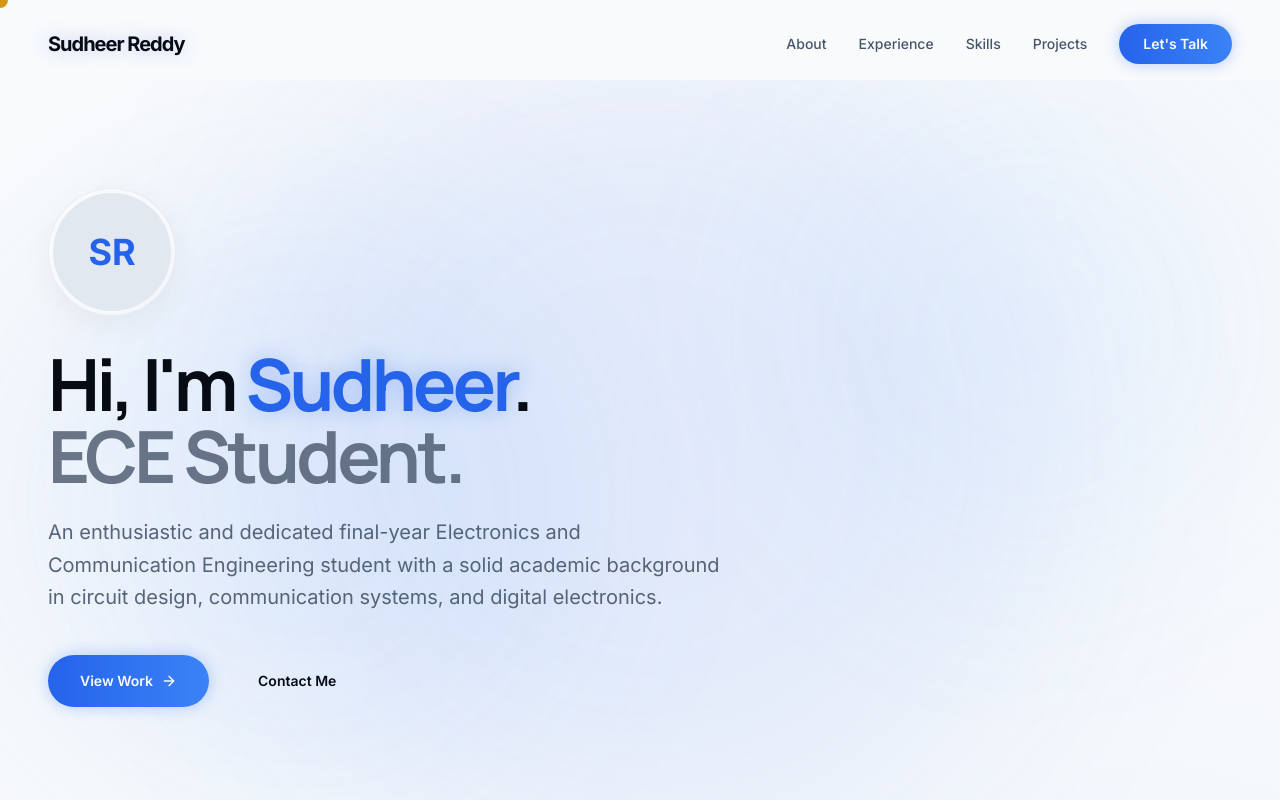
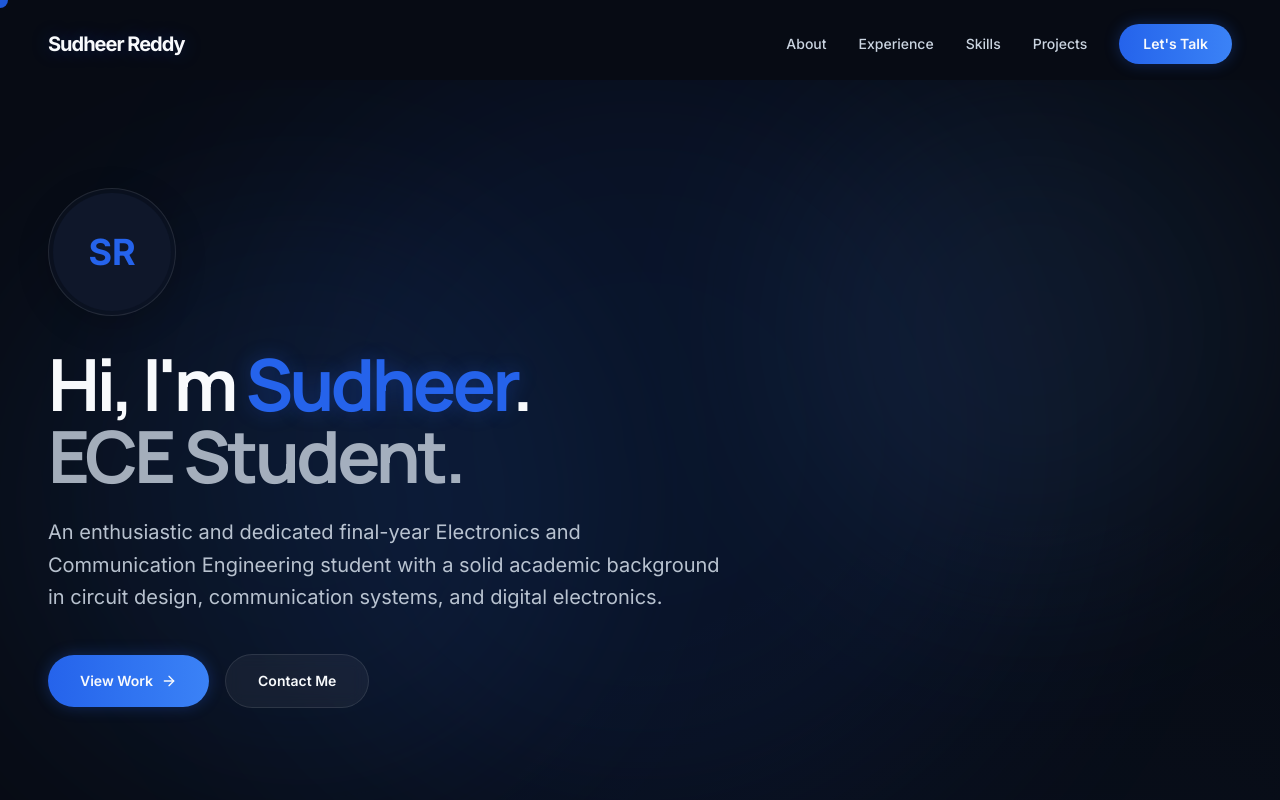
Before and after one commit to SudheerReddy007/SUDHEER-PORTFOLIO, a Next.js app: page / in a window 1280 px wide. Shown: the top 800 px of the page. Built offline with nearby package versions, Linux system fonts and the light colour scheme.

Commit message:
Force dark blue theme permanently and style elements accordingly

```diff
--- a/src/app/layout.tsx
+++ b/src/app/layout.tsx
@@ -45,7 +45,7 @@ export const metadata: Metadata = {
 
 export const viewport = {
   themeColor: [
-    { media: "(prefers-color-scheme: light)", color: "white" },
+    { media: "(prefers-color-scheme: dark)", color: "#070B14" },
   ],
 };
 
@@ -61,7 +61,7 @@ export default function RootLayout({
       suppressHydrationWarning
     >
       <body className="min-h-screen flex flex-col pt-20 font-sans selection:bg-primary/30">
-        <ThemeProvider attribute="class" defaultTheme="light" forcedTheme="light" enableSystem={false}>
+        <ThemeProvider attribute="class" defaultTheme="dark" forcedTheme="dark" enableSystem={false}>
           <CustomCursor />
           <Navbar />
           <main className="flex-1">{children}</main>
--- a/src/styles/globals.css
+++ b/src/styles/globals.css
@@ -21,13 +21,13 @@
 
 @layer base {
   :root {
-    --background: #F8FAFC;
-    --foreground: #070B14;
+    --background: #070B14;
+    --foreground: #F8FAFC;
     --primary: #2563EB;
     --primary-foreground: #F8FAFC;
-    --muted: #E2E8F0;
-    --muted-foreground: #475569;
-    --border: rgba(0, 0, 0, 0.1);
+    --muted: #0F172A;
+    --muted-foreground: #CBD5E1;
+    --border: rgba(255, 255, 255, 0.08);
     --accent: #60A5FA;
     --secondary: #3B82F6;
   }
@@ -50,11 +50,11 @@
 
 @layer utilities {
   .glass {
-    @apply bg-white/40 backdrop-blur-[24px] border border-black/5 shadow-[0_8px_32px_rgba(0,0,0,0.05)];
+    @apply bg-[#0F172A]/40 backdrop-blur-[24px] border border-white/10 shadow-[0_8px_32px_rgba(0,0,0,0.2)];
     transition: transform 0.3s ease, box-shadow 0.3s ease, background 0.3s ease, border-color 0.3s ease;
   }
   .glass:hover {
-    @apply bg-white/60 border-black/10 shadow-[0_8px_32px_rgba(37,99,235,0.15)];
+    @apply bg-[#111827]/60 border-white/20 shadow-[0_8px_32px_rgba(37,99,235,0.15)];
   }
   .btn-primary {
     @apply bg-gradient-to-r from-primary to-secondary text-primary-foreground border-transparent shadow-[0_0_15px_rgba(37,99,235,0.3)] hover:shadow-[0_0_25px_rgba(59,130,246,0.5)] transition-all duration-300;
```
